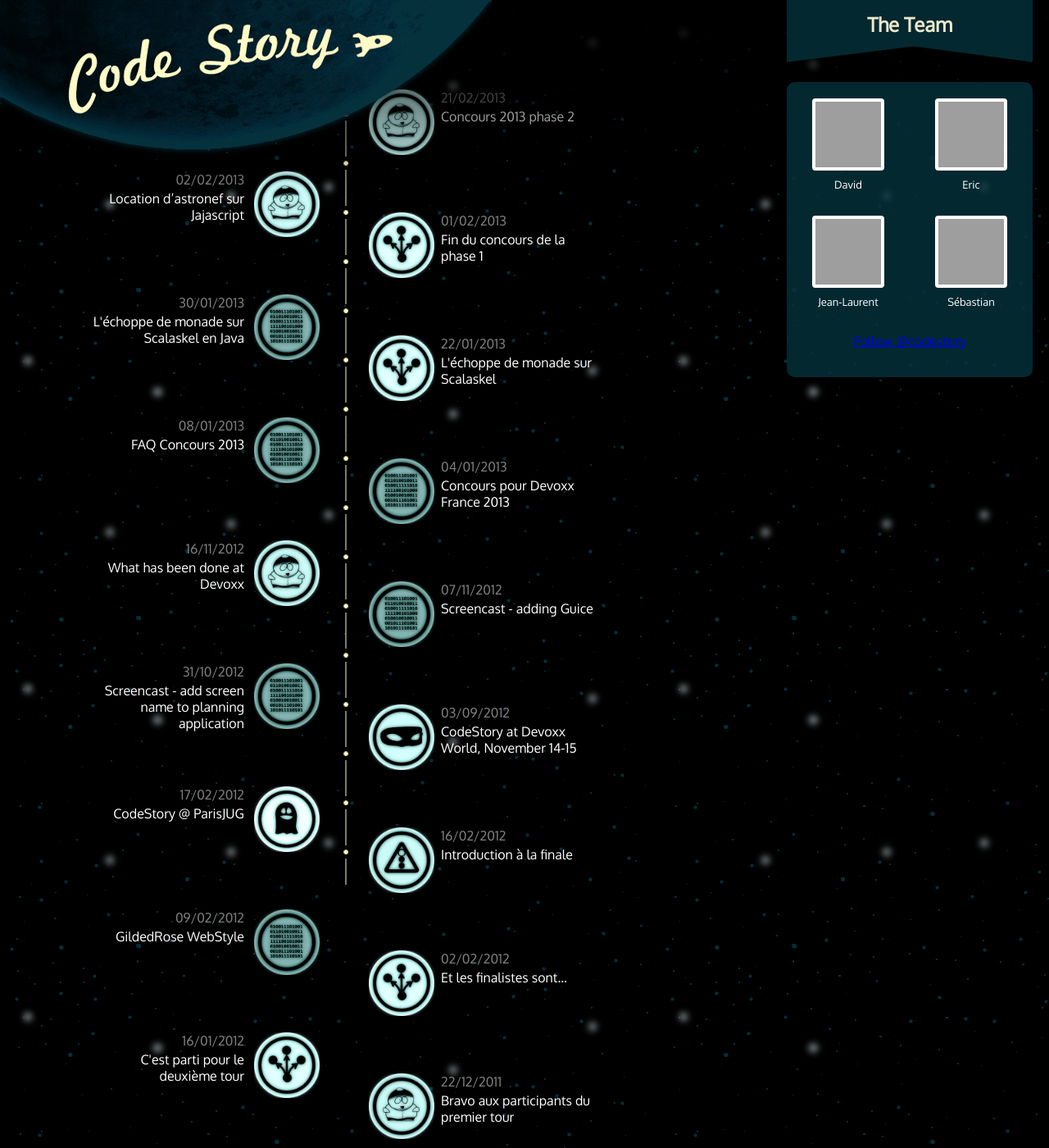
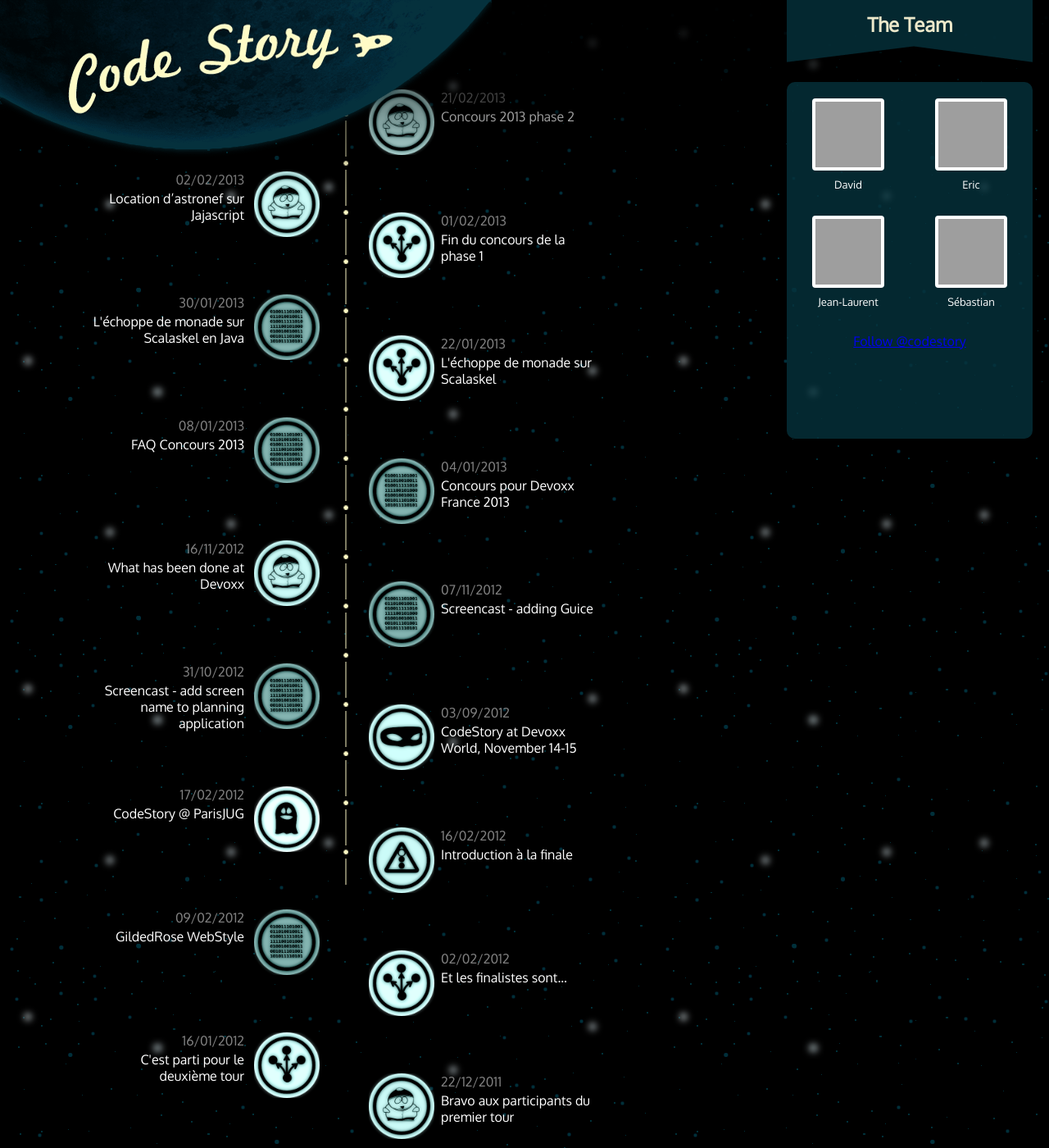
Before and after one commit to CodeStory/code-story-blog, a Jekyll site: the page built from index.html, in a window 1280 px wide and 1400 px high, scrolled down 191 px. Shown: the whole window at 82% size. Built offline with Jekyll 4.4.1, drawn with Linux system fonts in a browser that asks for light colours; comment, search, counter and statistics services are not loaded; grey boxes are pictures that could not be loaded.

Commit message:
make about panel on home page taller to fit one additional line

```diff
--- a/css/screen.css
+++ b/css/screen.css
@@ -216,12 +216,16 @@
 	background: url('../images/badges-background.png') repeat-y center;
 	border-radius: 10px;
 	padding-top: 20px;
+	z-index: 9999;
+}
+
+#application {
 	height: 340px;
-	z-index: 9999;
 }
 
 #about {
 	top: 100px;
+	height: 415px;
 }
 
 #application {
```
